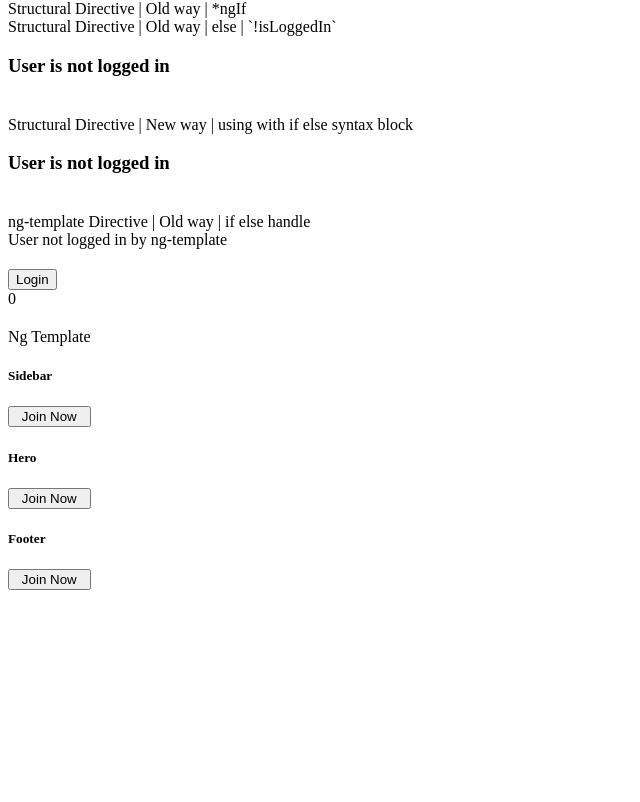
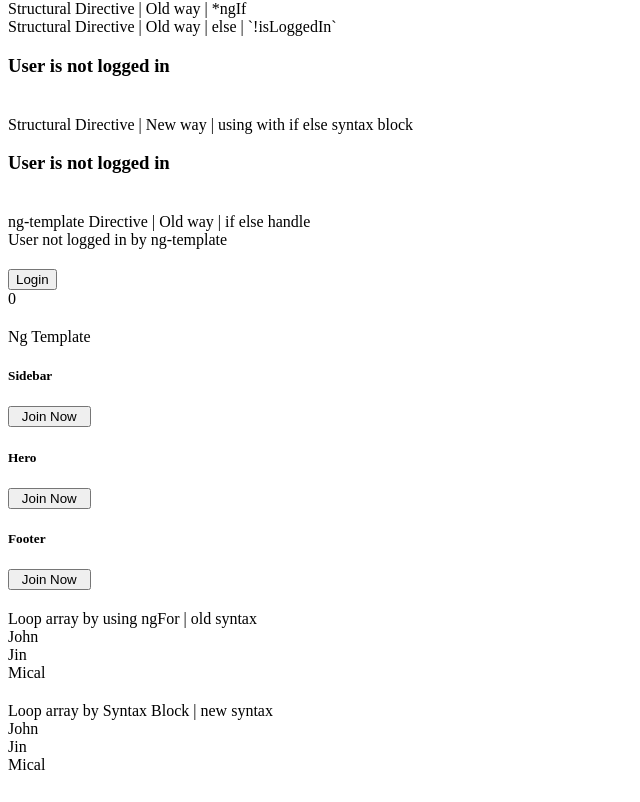
Before and after one commit to janaka120/angular18-project, an Angular app: page / in a window 1280 px wide. Shown: the part 840-1642 px from the top of the page, without its empty margins (0-640 px from the left). Before the commit the page ends 1458 px from the top, so only its background shows below. Built offline with nearby package versions, Linux system fonts and the light colour scheme.

Commit message:
loop array by *ngIf and @for block syntax

```diff
--- a/src/app/app.component.html
+++ b/src/app/app.component.html
@@ -125,4 +125,15 @@
         </div>
     </div>
 
+    <div>
+        <span>Loop array by using ngFor | old syntax</span>
+        <div *ngFor="let user of users">{{user}}</div>
+    </div>
+    <div>
+        <span>Loop array by Syntax Block | new syntax</span>
+        @for (user of users; track $index) {
+            <div>{{user}}</div>
+        }
+    </div>
+
 </div>
--- a/src/app/app.component.ts
+++ b/src/app/app.component.ts
@@ -3,11 +3,11 @@ import { RouterOutlet } from '@angular/router';
 import { AppNavbar } from './navbar/navbar.component';
 import { HeaderComponent } from './header/header.component';
 import { FormsModule } from '@angular/forms';
-import { CommonModule, NgTemplateOutlet } from '@angular/common';
+import { CommonModule, NgFor, NgTemplateOutlet } from '@angular/common';
 @Component({
   selector: 'app-root',
   standalone: true,
-  imports: [RouterOutlet, AppNavbar, HeaderComponent, FormsModule, CommonModule, NgTemplateOutlet],
+  imports: [RouterOutlet, AppNavbar, HeaderComponent, FormsModule, CommonModule, NgTemplateOutlet, NgFor],
   templateUrl: './app.component.html',
   styleUrl: './app.component.css'
 })
@@ -23,6 +23,7 @@ export class AppComponent {
 
   fruitName = 'Apple';
   loginAttemptCount = 0;
+  users = ['John', 'Jin', 'Mical'];
 
   buttonClick () {
     console.log("Button Click..");
```
